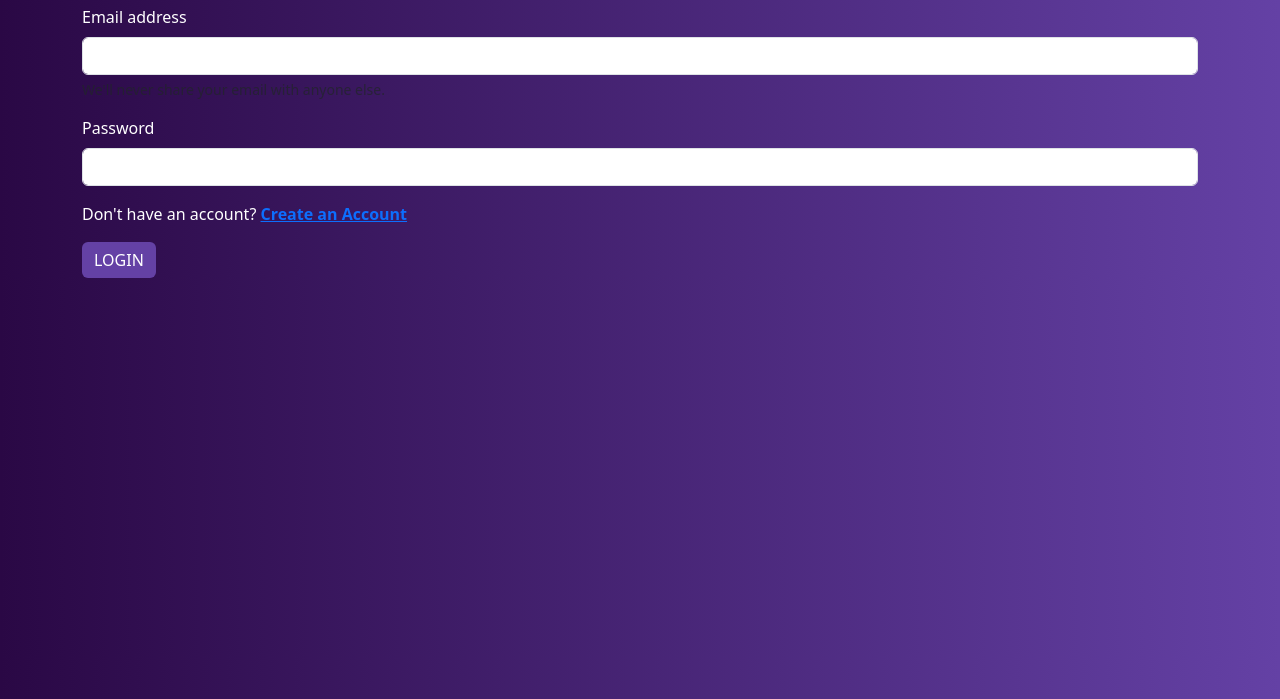
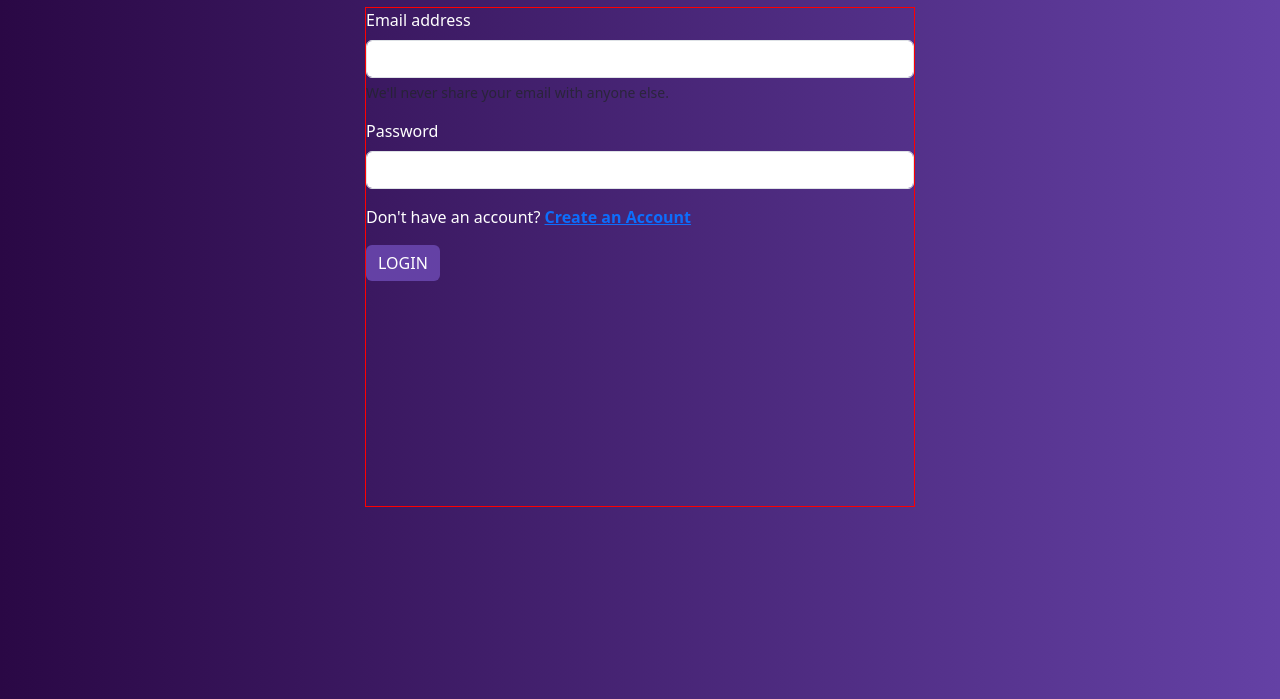
Before and after one commit to muhammadminhaj786/social-app, a plain HTML site: page index.html in a window 1280 px wide. Shown: the part 101-800 px from the top of the page. Drawn offline with nearby package versions, Linux system fonts and the light colour scheme.

Commit message:
Update style.css

```diff
--- a/style.css
+++ b/style.css
@@ -19,3 +19,9 @@ form{
     background-color: #6441A5 !important;
     border: none !important;
 }
+form{
+    height: 500px;
+    width: 550px;
+    border: 1px solid red;
+    margin: 10px auto;
+}
```
